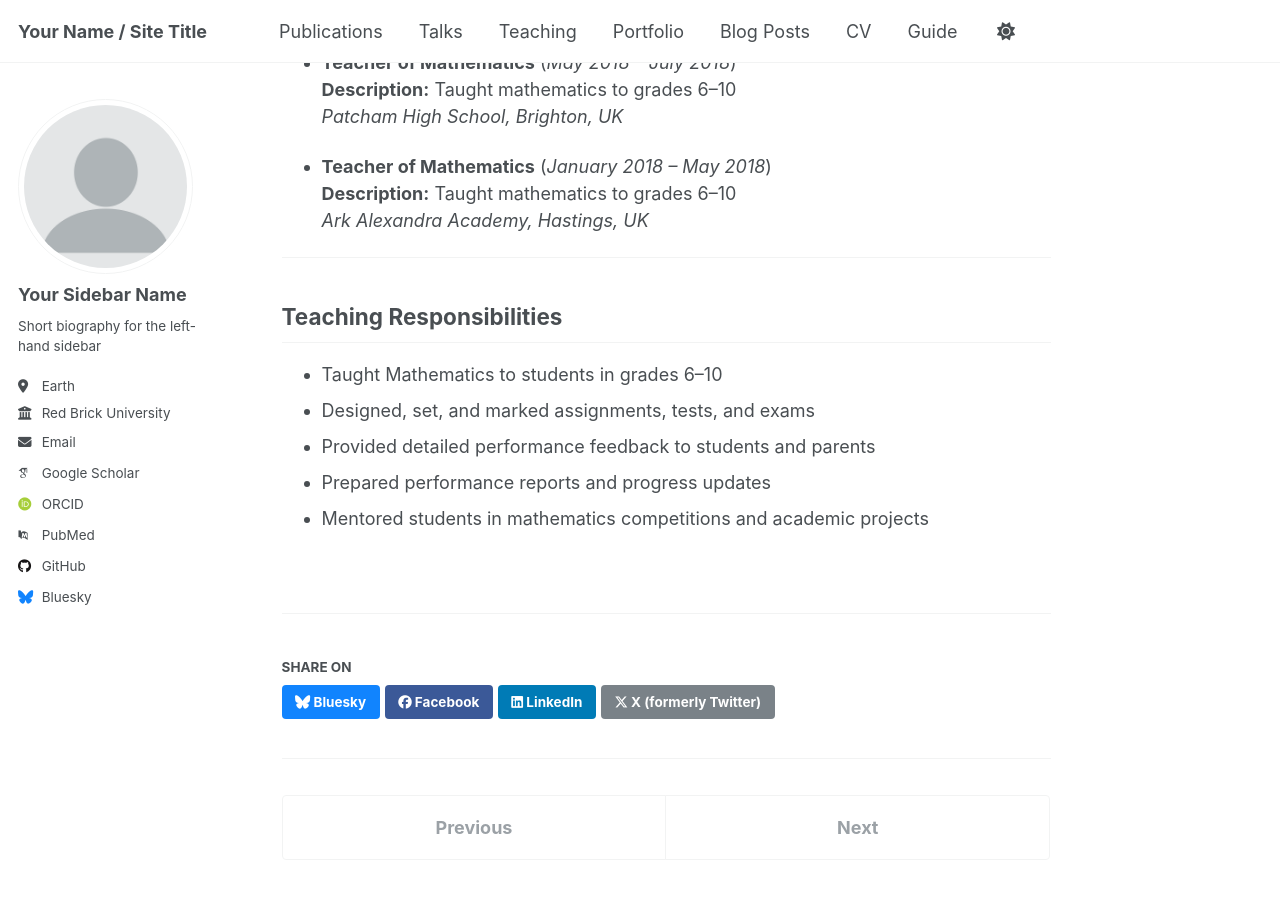
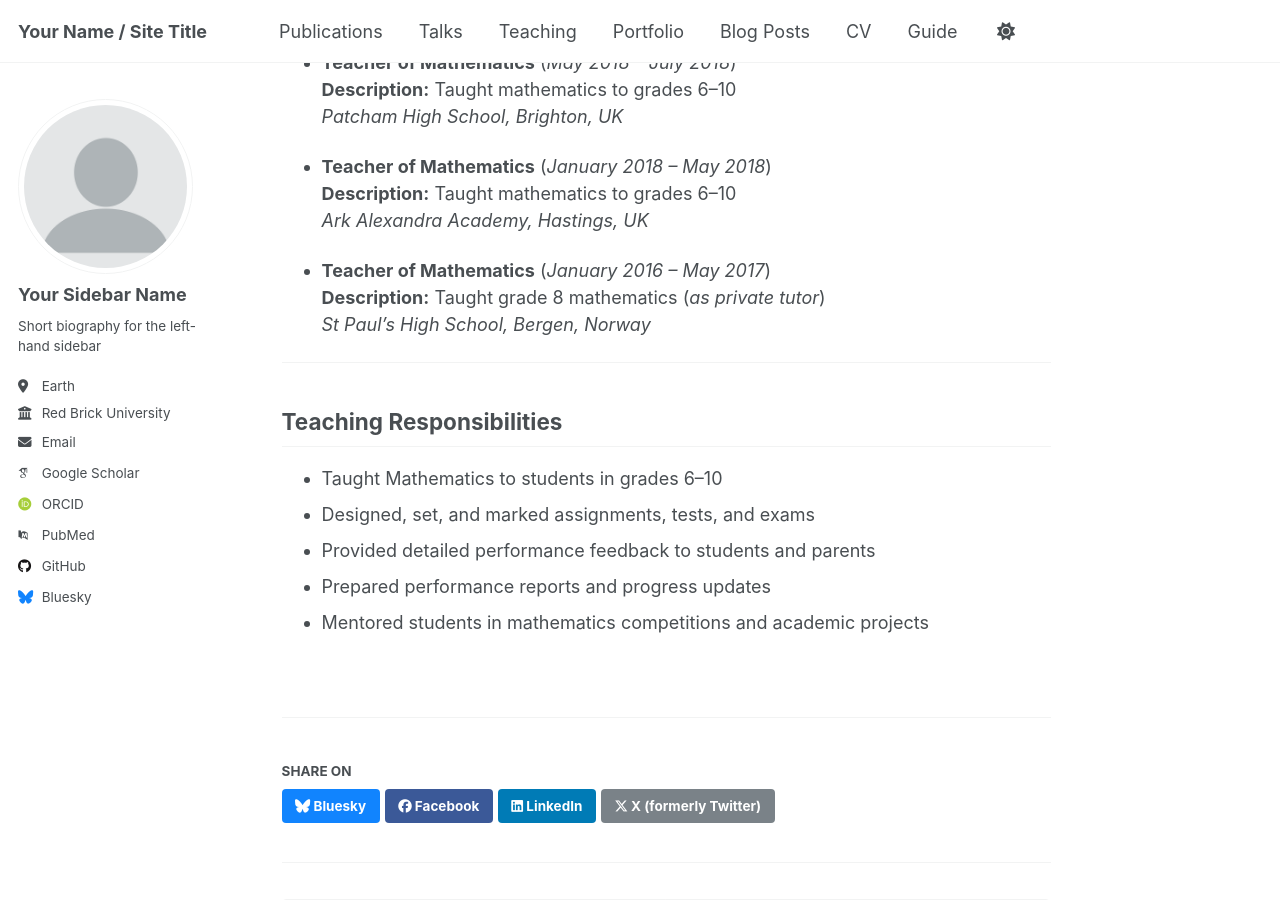
Before and after one commit to magronah/magronah.github.io, a Jekyll site: the page built from _teaching/2014-spring-teaching-1.md, in a window 1280 px wide and 900 px high, scrolled down 477 px. Built offline with Jekyll 4.4.1, drawn with Linux system fonts in a browser that asks for light colours; some web fonts are replaced.

Commit message:
teaching

```diff
--- a/_teaching/2014-spring-teaching-1.md
+++ b/_teaching/2014-spring-teaching-1.md
@@ -29,6 +29,11 @@ location: "City, Country"
   **Description:** Taught mathematics to grades 6–10
   *Ark Alexandra Academy, Hastings, UK*
 
+
+* **Teacher of Mathematics** (*January 2016 – May 2017*)
+  **Description:** Taught grade 8 mathematics  (*as private tutor*)
+  *St Paul's High School, Bergen, Norway*
+
 ---
 
 ## Teaching Responsibilities
```
